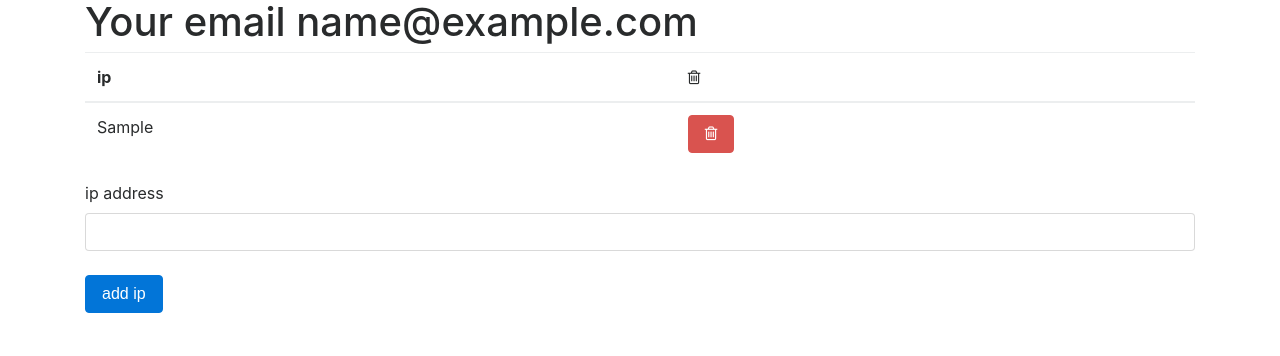
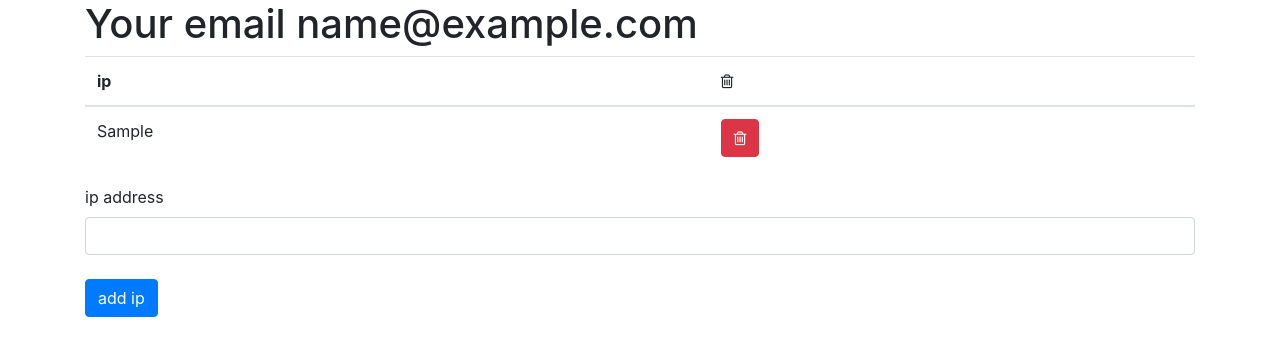
Before and after one commit to wikimedia/labs-tools-ipwatcher, a Flask app: template src/templates/table.html in a window 1280 px wide. Shown: the top 356 px of the page. Run offline with Flask 2, Linux system fonts and the light colour scheme; the template is opened without the code that fills it: most values are stand-ins (such as "Sample title", 1, 10 or a date in 2020); parts of the project's set-up code (start-up, migrations or seed data) failed here and were passed over; some libraries are stand-ins or nearby versions.

Commit message:
Use WMF's mirrors of CDNJS

```diff
--- a/src/templates/layout.html
+++ b/src/templates/layout.html
@@ -5,9 +5,9 @@
     <meta charset="utf-8">
     <meta name="viewport" content="width=device-width, initial-scale=1, shrink-to-fit=no">
 
-    <link rel="stylesheet" href="https://maxcdn.bootstrapcdn.com/font-awesome/4.7.0/css/font-awesome.min.css">
+    <link rel="stylesheet" href="https://tools-static.wmflabs.org/cdnjs/ajax/libs/font-awesome/4.7.0/css/font-awesome.css">
     <!-- Bootstrap CSS -->
-    <link rel="stylesheet" href="https://maxcdn.bootstrapcdn.com/bootstrap/4.0.0-alpha.6/css/bootstrap.min.css" integrity="sha384-rwoIResjU2yc3z8GV/NPeZWAv56rSmLldC3R/AZzGRnGxQQKnKkoFVhFQhNUwEyJ" crossorigin="anonymous">
+    <link rel="stylesheet" href="https://tools-static.wmflabs.org/cdnjs/ajax/libs/twitter-bootstrap/4.0.0/css/bootstrap.min.css">
   </head>
   <body>
 
@@ -15,9 +15,9 @@
     {% endblock %}
 
     <!-- jQuery first, then Tether, then Bootstrap JS. -->
-    <script src="https://code.jquery.com/jquery-3.1.1.slim.min.js" integrity="sha384-A7FZj7v+d/sdmMqp/nOQwliLvUsJfDHW+k9Omg/a/EheAdgtzNs3hpfag6Ed950n" crossorigin="anonymous"></script>
-    <script src="https://cdnjs.cloudflare.com/ajax/libs/tether/1.4.0/js/tether.min.js" integrity="sha384-DztdAPBWPRXSA/3eYEEUWrWCy7G5KFbe8fFjk5JAIxUYHKkDx6Qin1DkWx51bBrb" crossorigin="anonymous"></script>
-    <script src="https://maxcdn.bootstrapcdn.com/bootstrap/4.0.0-alpha.6/js/bootstrap.min.js" integrity="sha384-vBWWzlZJ8ea9aCX4pEW3rVHjgjt7zpkNpZk+02D9phzyeVkE+jo0ieGizqPLForn" crossorigin="anonymous"></script>
+    <script src="https://tools-static.wmflabs.org/cdnjs/ajax/libs/jquery/3.3.1/jquery.min.js" charset="utf-8"></script>
+    <script src="https://tools-static.wmflabs.org/cdnjs/ajax/libs/tether/1.4.3/js/tether.min.js" charset="utf-8"></script>
+    <script src="https://tools-static.wmflabs.org/cdnjs/ajax/libs/twitter-bootstrap/4.0.0/js/bootstrap.min.js" charset="utf-8"></script>
 
     {% block javascript %}
     {% endblock %}
```
